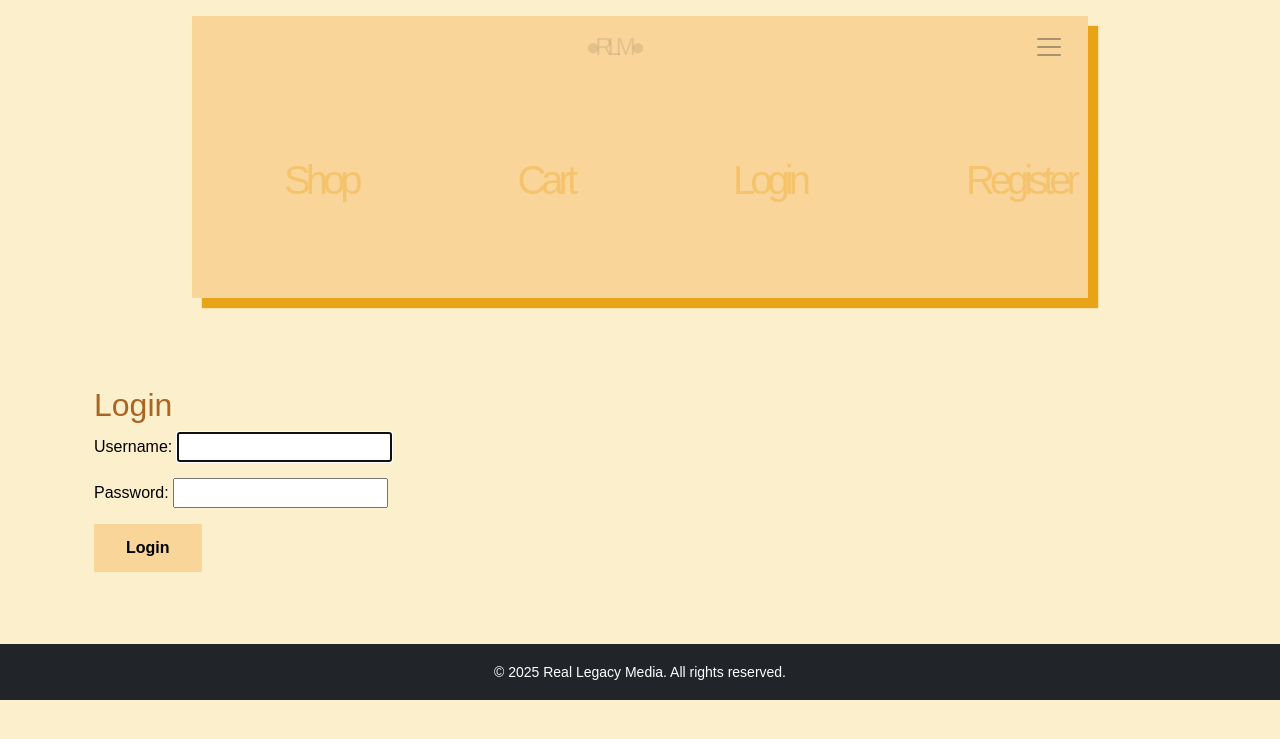
After one commit to TylerRTDev/CI-MSProject4, a Django app: page /accounts/login/ in a window 1280 px wide, after a click that opens the changed part. The commit adds this page. Shown: the top 739 px of the page. Run offline with Django 5.2, Linux system fonts and the light colour scheme; some web fonts are replaced.

Commit message:
Update: New users can now sign in and register a new account.

```diff
--- a/accounts/urls.py
+++ b/accounts/urls.py
@@ -0,0 +1,11 @@
+from django.urls import path
+from . import views
+
+app_name = 'accounts'
+
+urlpatterns = [
+    path('register/', views.register_view, name='register'),
+    path('login/', views.login_view, name='login'),
+    path('logout/', views.logout_view, name='logout'),
+    path('profile/', views.profile_view, name='profile'),
+]
--- a/accounts/views.py
+++ b/accounts/views.py
@@ -1,3 +1,33 @@
-from django.shortcuts import render
+from django.shortcuts import render, redirect
+from django.contrib.auth.forms import UserCreationForm, AuthenticationForm
+from django.contrib.auth import login, logout
+from django.contrib.auth.decorators import login_required
 
-# Create your views here.
+def register_view(request):
+    if request.method == 'POST':
+        form = UserCreationForm(request.POST)
+        if form.is_valid():
+            user = form.save()
+            login(request, user)
+            return redirect('core:home')
+    else:
+        form = UserCreationForm()
+    return render(request, 'accounts/register.html', {'form': form})
+
+def login_view(request):
+    if request.method == 'POST':
+        form = AuthenticationForm(request, data=request.POST)
+        if form.is_valid():
+            login(request, form.get_user())
+            return redirect('core:home')
+    else:
+        form = AuthenticationForm()
+    return render(request, 'accounts/login.html', {'form': form})
+
+def logout_view(request):
+    logout(request)
+    return redirect('core:home')
+
+@login_required
+def profile_view(request):
+    return render(request, 'accounts/profile.html')
--- a/real_legacy_media/urls.py
+++ b/real_legacy_media/urls.py
@@ -25,6 +25,7 @@ urlpatterns = [
     path('products/', include('products.urls', namespace='products')),
     path('cart/', include('cart.urls', namespace='cart')),
     path('checkout/', include('checkout.urls', namespace='checkout')),
+    path('accounts/', include('accounts.urls')),
 ]
 
 if settings.DEBUG:
--- /dev/null
+++ b/templates/accounts/login.html
@@ -0,0 +1,11 @@
+{% extends 'base.html' %}
+{% block content %}
+<div class="container py-5">
+    <h2>Login</h2>
+    <form method="post">
+        {% csrf_token %}
+        {{ form.as_p }}
+        <button class="btn btn-retro" type="submit">Login</button>
+    </form>
+</div>
+{% endblock %}
--- a/templates/base.html
+++ b/templates/base.html
@@ -29,6 +29,10 @@
         <!-- Nav Links -->
         <div class="navbar-open collapse navbar-collapse" id="navbarNav">
             <ul class="navbar-nav ms-auto">
+                {% if user.is_authenticated %}
+                    <li class="nav-item">
+                        <a class="nav-link" href="{% url 'accounts:profile' %}">Account</a>
+                    </li>
                     <li class="nav-item">
                     <a class="nav-link" href="{% url 'products:list' %}">Shop</a>
                     </li>
@@ -36,8 +40,22 @@
                         <a class="nav-link" href="{% url 'cart:view_cart' %}">Cart</a>
                     </li>
                     <li class="nav-item">
-                    <a class="nav-link" href="#">Login</a>
+                        <a class="nav-link" href="{% url 'accounts:logout' %}">Logout</a>
                     </li>
+                    {% else %}
+                    <li class="nav-item">
+                    <a class="nav-link" href="{% url 'products:list' %}">Shop</a>
+                    </li>
+                    <li class="nav-item">
+                        <a class="nav-link" href="{% url 'cart:view_cart' %}">Cart</a>
+                    </li>
+                    <li class="nav-item">
+                        <a class="nav-link" href="{% url 'accounts:login' %}">Login</a>
+                    </li>
+                    <li class="nav-item">
+                        <a class="nav-link" href="{% url 'accounts:register' %}">Register</a>
+                    </li>
+                {% endif %}
             </ul>
         </div>
     </div>
```
Also changed, not shown: templates/accounts/profile.html (added, +7 -0 lines), templates/accounts/register.html (added, +11 -0 lines), db.sqlite3. Lines whose indentation alone changed are shown as unchanged.
